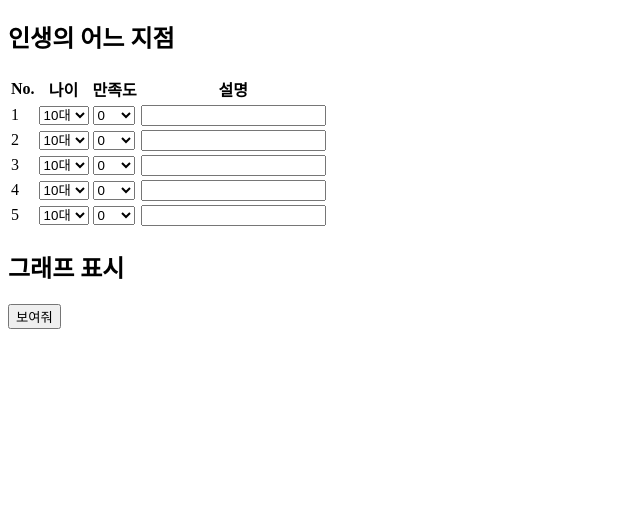
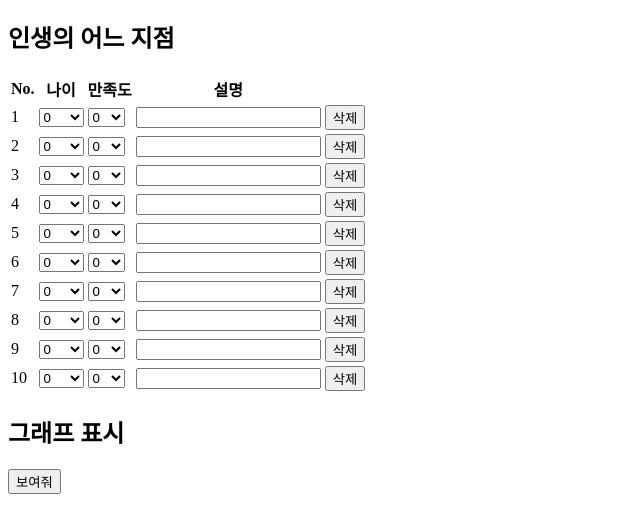
Before and after one commit to qwertwert/jh1app, a plain HTML site: page index.html in a window 1280 px wide. Shown: the part 70-602 px from the top of the page, without its empty margins (0-640 px from the left). Drawn offline with Linux system fonts and the light colour scheme; a small style sheet from the web is missing.

Commit message:
Update index.html
나이0~100, 만족도1~10, TR삭제기능

```diff
--- a/index.html
+++ b/index.html
@@ -8,27 +8,41 @@
 
     <script>
         function initForm() {
-            for(var i=2; i<=5; i++) {
-                var itm = document.getElementById("tr");
-                var cln = itm.cloneNode(true);
+            for(var i=0; i<=100; i++) {
+                var sel_age = document.getElementsByClassName('age')[0];
+                var opt = document.createElement('option');
+                opt.innerText = i;
+                sel_age.append(opt);
+            }
+            for(var i=0; i<=10; i++) {
+                var sel_score = document.getElementsByClassName('score')[0];
+                var opt = document.createElement('option');
+                opt.innerText = i;
+                sel_score.append(opt);
+            }
+            for(var i=2; i<=10; i++) {
+                var tr = document.getElementsByClassName("tr")[0];
+                var cln = tr.cloneNode(true);
                 cln.children[0].innerText = i;
                 document.getElementById("tbody").appendChild(cln);
             }
         }
+        function removeTR(event) {
+            btn = event.target;
+            btn.parentElement.parentElement.remove();
+        }
         function makeChart() {
-            // document.getElementById("chart").remove();
+            document.getElementById("chart").innerHTML = '';
 
             var age_list = [];
             var age_el_list = document.getElementsByClassName('age');
             Array.from(age_el_list).forEach((el) => {
-                console.log(el.value);
-                age_list.push(el.value);
+                age_list.push(Number(el.value));
             });
 
             var score_list = [];
             var score_el_list = document.getElementsByClassName('score');
             Array.from(score_el_list).forEach((el) => {
-                console.log(el.value);
                 score_list.push(Number(el.value));
             });
 
@@ -36,18 +50,18 @@
 
             var el = document.getElementById('chart');
 			var data = {
-				categories: age_list,
 				series: [
                     {
-                        name: '인생차트',
-                        data: score_list,
+                        name: '인생그래프',
+                        data: age_list.map((a, i) => [a, score_list[i]]),
                     },
 				],
 			};
 			var options = {
                 chart: { width: 600, height: 300 },
                 series: {
-                    showDot: true
+                    showDot: true,
+                    spline: true,
                 },
 			};
 			var chart = toastui.Chart;
@@ -68,28 +82,21 @@
             <th>만족도</th>
             <th>설명</th>
         </tr>
-        <tr id="tr">
+        <tr class="tr">
             <td>1</td>
             <td>
                 <select class="age">
-                    <option selected>10대</option>
-                    <option>20대</option>
-                    <option>30대</option>
-                    <option>40대</option>
-                    <option>50대</option>
                 </select>
             </td>
             <td>
                 <select class="score">
-                    <option>10</option>
-                    <option>5</option>
-                    <option selected>0</option>
-                    <option>-5</option>
-                    <option>-10</option>
                 </select>
             </td>
             <td>
                 <input class="memo">
+            </td>
+            <td>
+                <button onclick="removeTR(event)">삭제</button>
             </td>
         </tr>
     </tbody>
```
